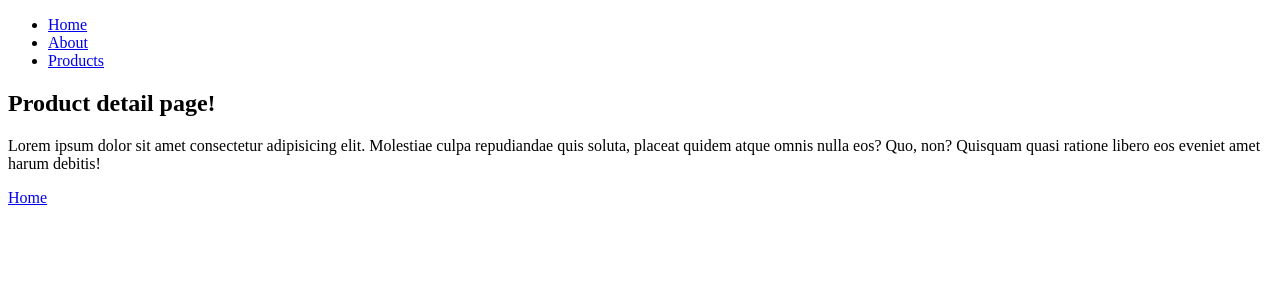
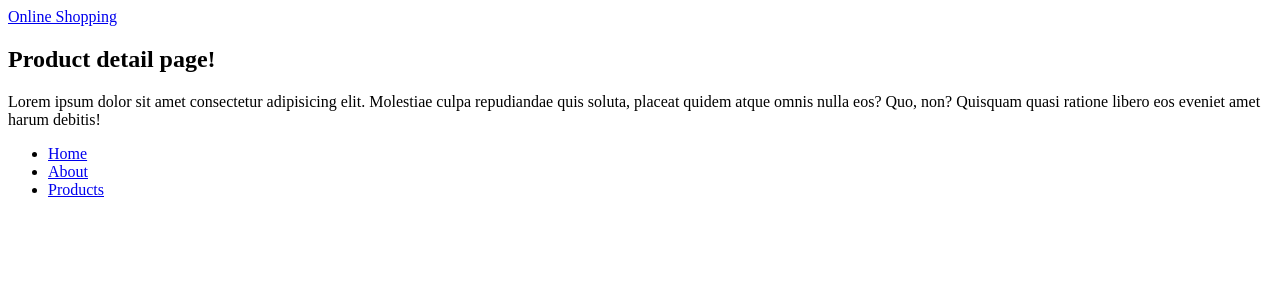
Before and after one commit to kadayogit/nuxtjs3, a Nuxt app: page /products in a window 1280 px wide. Shown: the top 300 px of the page. Built offline with nearby package versions, Linux system fonts and the light colour scheme.

Commit message:
Added layouts

```diff
--- /dev/null
+++ b/layouts/default.vue
@@ -0,0 +1,24 @@
+<template>
+<!-- header menu -->
+<header>
+    <nav>
+        <NuxtLink to="/">Online Shopping</NuxtLink>
+        <ul>
+            <li>
+                <NuxtLink to="/">Home</NuxtLink>
+            </li>
+            <li>
+                <NuxtLink to="/about">About</NuxtLink>
+            </li>
+            <li>
+                <NuxtLink to="/products">Products</NuxtLink>
+            </li>
+        </ul>
+    </nav>
+</header>
+
+<!-- output here page contents using slot -->
+<div>
+    <slot />
+</div>
+</template>
--- /dev/null
+++ b/layouts/products.vue
@@ -0,0 +1,27 @@
+<template>
+<!-- header menu -->
+<header>
+    <nav>
+        <NuxtLink to="/products">Online Shopping</NuxtLink>
+    </nav>
+</header>
+
+<!-- output here page contents using slot -->
+<div>
+    <slot />
+</div>
+<!-- footer of the product page -->
+<div>
+    <ul>
+            <li>
+                <NuxtLink to="/">Home</NuxtLink>
+            </li>
+            <li>
+                <NuxtLink to="/about">About</NuxtLink>
+            </li>
+            <li>
+                <NuxtLink to="/products">Products</NuxtLink>
+            </li>
+        </ul>
+</div>
+</template>
--- a/pages/about.vue
+++ b/pages/about.vue
@@ -1,26 +1,7 @@
 <template>
-<!-- header menu -->
-<header>
-    <nav>
-        <ul>
-            <li>
-                <NuxtLink to="/">Home</NuxtLink>
-            </li>
-            <li>
-                <NuxtLink to="/about">About</NuxtLink>
-            </li>
-            <li>
-                <NuxtLink to="/products">Products</NuxtLink>
-            </li>
-        </ul>
-    </nav>
-</header>
 <h2>About</h2>
 <p>
     Lorem ipsum dolor sit amet consectetur adipisicing elit. Molestiae culpa repudiandae quis soluta, placeat quidem atque omnis nulla eos? Quo, non? Quisquam quasi ratione libero eos eveniet amet harum debitis!
-</p>
-<p>
-    <NuxtLink to="/">Home</NuxtLink>
 </p>
 </template>
 
--- a/pages/index.vue
+++ b/pages/index.vue
@@ -1,29 +1,10 @@
 <template>
-<!-- header menu -->
-<header>
-    <nav>
-        <ul>
-            <li><NuxtLink to="/">Home</NuxtLink></li>
-            <li><NuxtLink to="/about">About</NuxtLink></li>
-            <li><NuxtLink to="/products">Products</NuxtLink></li>
-        </ul>
-        <li><a href="/about">about with nornal link</a></li>
-    </nav>
-</header>
-
 <h2>Home</h2>
 <p>
     Lorem ipsum dolor sit amet consectetur adipisicing elit. Molestiae culpa repudiandae quis soluta, placeat quidem atque omnis nulla eos? Quo, non? Quisquam quasi ratione libero eos eveniet amet harum debitis!
-</p>
-<p>
-    <NuxtLink to="/about">About</NuxtLink>
 </p>
 </template>
 
 <script>
 
 </script>
-
-<style>
-
-</style>
--- a/pages/products/[id].vue
+++ b/pages/products/[id].vue
@@ -4,14 +4,14 @@
 <p>
     Lorem ipsum dolor sit amet consectetur adipisicing elit. Molestiae culpa repudiandae quis soluta, placeat quidem atque omnis nulla eos? Quo, non? Quisquam quasi ratione libero eos eveniet amet harum debitis!
 </p>
-<p>
-    <NuxtLink to="/">Home</NuxtLink>
-</p>
 </template>
 
 
 <script setup>
 const { id } = useRoute().params
+definePageMeta({
+    layout: 'products'
+})
 
 </script>
 
--- a/pages/products/index.vue
+++ b/pages/products/index.vue
@@ -1,31 +1,14 @@
 <template>
-<!-- header menu -->
-<header>
-    <nav>
-        <ul>
-            <li>
-                <NuxtLink to="/">Home</NuxtLink>
-            </li>
-            <li>
-                <NuxtLink to="/about">About</NuxtLink>
-            </li>
-            <li>
-                <NuxtLink to="/products">Products</NuxtLink>
-            </li>
-        </ul>
-    </nav>
-</header>
 <h2>Product detail page!</h2>
 <p>
     Lorem ipsum dolor sit amet consectetur adipisicing elit. Molestiae culpa repudiandae quis soluta, placeat quidem atque omnis nulla eos? Quo, non? Quisquam quasi ratione libero eos eveniet amet harum debitis!
 </p>
-<p>
-    <NuxtLink to="/">Home</NuxtLink>
-</p>
 </template>
 
-<script>
-
+<script setup>
+definePageMeta({
+    layout: 'products'
+})
 </script>
 
 <style>
```
